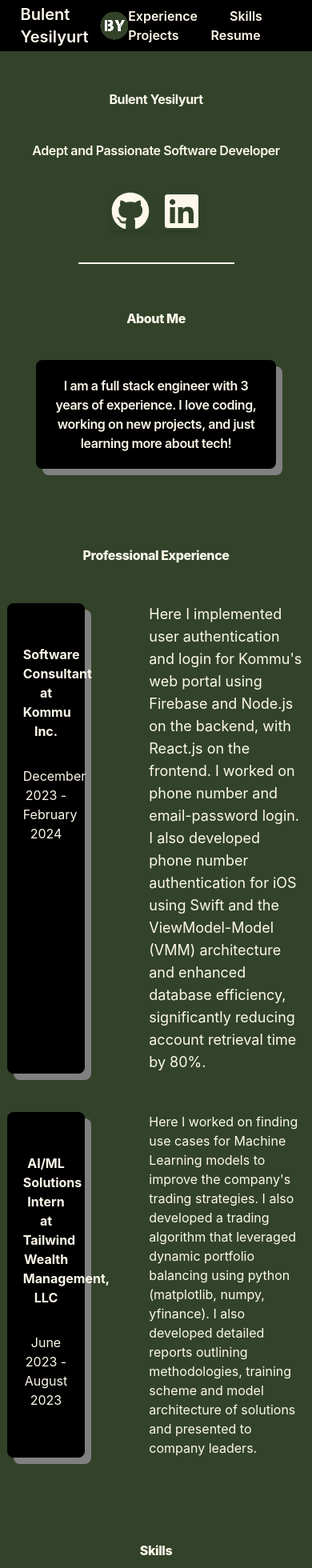
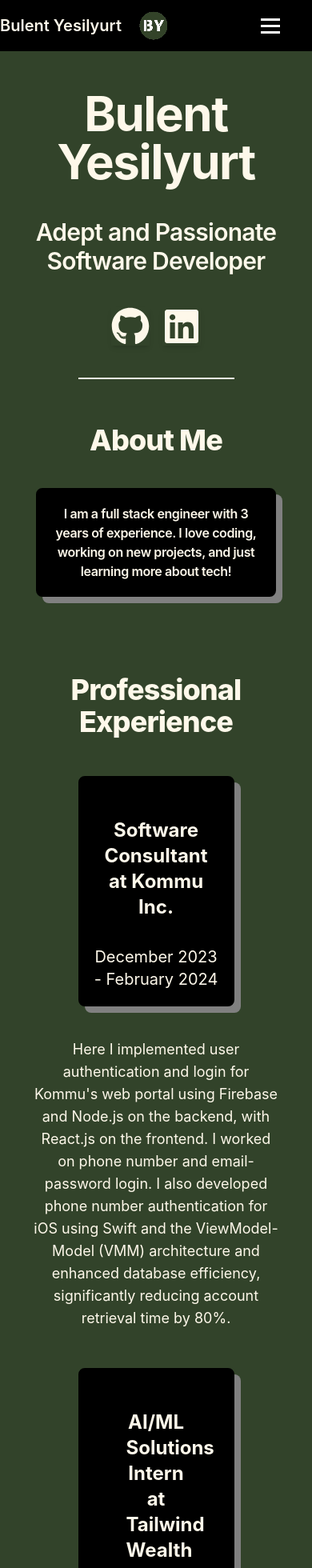
Before and after one commit to bulenty584/personal-website, a React (Create React App) app: page / in a window 390 px wide. Shown: the top 1960 px of the page at 80% size. Built offline with nearby package versions, Linux system fonts and the light colour scheme.

Commit message:
new hamburger icon, styling

```diff
--- a/public/index.html
+++ b/public/index.html
@@ -11,6 +11,8 @@
             rel="stylesheet"
             href="https://cdnjs.cloudflare.com/ajax/libs/hover.css/2.3.1/css/hover-min.css"
         />
+
+        <link rel="stylesheet" href="https://fonts.googleapis.com/css2?family=Material+Symbols+Outlined:opsz,wght,FILL,GRAD@24,400,0,0" />
 
         <link
           rel="website icon"
--- a/src/App.js
+++ b/src/App.js
@@ -7,17 +7,16 @@ import { FaLinkedin } from "react-icons/fa";
 import { SiDevpost } from "react-icons/si";
 import Skills from "./Components/Skills/Skills";
 import Projects  from "./Components/Projects/Projects";
-import ProjectCard from "./Components/ProjectCard/ProjectCard"
 function App() {
   return (
     <>
       <div className="flex-col">
         <TopBar />
         <div className="main-content w-full flex flex-col items-center">
-          <h1 className="flex pt-28 pb-10 font-bold tracking-tight sm:text-7xl md:text-7xl md:leading-14 text-warm_white" id="h1">
+          <h1 className="flex pt-28 pb-10 font-bold tracking-tight text-6xl md:text-7xl md:leading-14 text-warm_white" id="h1">
             Bulent Yesilyurt
           </h1>
-          <h2 className="flex pb-10 font-semibold tracking-tight sm:text-2xl sm:leading-10 md:text-3xl md:leading-14 text-warm_white" id="h2_descr">
+          <h2 className="flex pb-10 font-semibold tracking-tight text-3xl sm:leading-10 md:text-3xl md:leading-14 text-warm_white" id="h2_descr">
             Adept and Passionate Software Developer
           </h2>
           <div className="flex flex-row space-x-4" id="symbols">
@@ -27,7 +26,7 @@ function App() {
           <hr className="mt-10 w-3/6 border-t-2 border-warm_white my-4" />
         <h2
 
-          className="flex pt-10 pb-10 font-extrabold tracking-tight sm:text-4xl sm:leading-10 md:text-5xl md:leading-14 text-warm_white"
+          className="flex pt-10 pb-10 font-extrabold tracking-tight text-4xl sm:leading-10 md:text-5xl md:leading-14 text-warm_white"
           id="abtme"
         >
           About Me
--- a/src/Components/Experience/Experience.js
+++ b/src/Components/Experience/Experience.js
@@ -8,52 +8,41 @@ function Experience() {
   return (
     <>
       <div id="exp">
-      <div className="flex items-center justify-center mt-12">
-        <div className="space-y-2 pb-8 pt-6 md:space-y-5"
-        data-aos="fade-up"
-        data-aos-duration="1000"
-        >
-          <h1
-            className="text-center w-full font-extrabold tracking-tight sm:text-4xl sm:leading-10 md:text-5xl md:leading-14 text-warm_white"
-          >
+        <div className="flex flex-col items-center justify-center mt-12">
+          <div className="space-y-2 pb-8 pt-6 md:space-y-5" data-aos="fade-up" data-aos-duration="1000">
+            <h1 className="text-center w-full font-extrabold tracking-tight text-4xl sm:leading-10 md:text-5xl md:leading-14 text-warm_white">
               Professional Experience
             </h1>
-          <div className = "flex-row space-x-20 flex justify-center">
-          <div className="mt-10 p-4 bg-black rounded-lg border-4
-          border-black shadow-[8px_8px_0px_grey] w-1/4"
-          >
-          <h2 className="mt-8 mb-8 text-center lg:text-2xl font-bold l3 text-warm_white md:text-1xl">
+            <div className="flex flex-col lg:flex-row lg:space-x-20 justify-center items-center">
+              <div className="w-1/2 mt-10 p-4 bg-black rounded-lg border-4 border-black shadow-[8px_8px_0px_grey] md:w-1/2 lg:w-1/4">
+                <h2 className="mt-8 mb-8 text-center text-2xl font-bold text-warm_white">
                   Software Consultant at Kommu Inc.
                 </h2>
-          <p className="lg:text-1xl l0 text-gray-500 dark:text-gray-400 text-warm_white">
+                <p className="text-center text-xl text-gray-500 dark:text-gray-400 text-warm_white">
                   December 2023 - February 2024
                 </p>
               </div>
-          <p className="mt-10 text-left m-0 w-1/2 text-lg l0 text-gray-500 dark:text-gray-400 text-warm_white">
+              <p className="pr-10 pl-10 mt-10 text-center m-0 w-full sm:w-1/2 md:w-1/2 lg:w-1/2 text-lg text-gray-500 dark:text-gray-400 text-warm_white">
                 Here I implemented user authentication and login for Kommu's web portal using Firebase and Node.js on the backend, with React.js on the frontend. I worked on phone number and email-password login.
                 I also developed phone number authentication for iOS using Swift and the ViewModel-Model (VMM) architecture and enhanced database efficiency, significantly reducing account retrieval time by 80%.
               </p>
             </div>
-          <div className = "flex-row space-x-20 flex justify-center">
-          <div className="mt-10 p-4 bg-black rounded-lg border-4
-          border-black shadow-[8px_8px_0px_grey] transition-transform transform-gpu
-          hover:scale-106 transition-duration-300 w-1/4"
-          >
-          <h2 className="mt-8 mb-8 text-center lg:text-2xl md:text-xl font-bold l3 text-warm_white">
+            <div className="flex flex-col lg:flex-row lg:space-x-20 justify-center items-center">
+              <div className="mt-10 p-4 bg-black rounded-lg border-4 border-black shadow-[8px_8px_0px_grey] transition-transform transform-gpu hover:scale-106 transition-duration-300 w-1/2 md:w-1/2 lg:w-1/4">
+                <h2 className="pr-10 pl-10 mt-8 mb-8 text-center text-2xl font-bold text-warm_white">
                   AI/ML Solutions Intern at Tailwind Wealth Management, LLC
                 </h2>
-          <p className="lg:text-xl l0 text-gray-500 dark:text-gray-400 text-warm_white">
+                <p className="text-center text-xl text-gray-500 dark:text-gray-400 text-warm_white">
                   June 2023 - August 2023
                 </p>
               </div>
-          <p className="mt-10 text-left m-0 w-1/2 lg:text-2xl md:text-lg l0 text-gray-500 dark:text-gray-400 text-warm_white">
+              <p className="mt-10 text-center m-0 w-full md:w-1/2 lg:w-1/2 text-lg text-gray-500 dark:text-gray-400 text-warm_white">
                 Here I worked on finding use cases for Machine Learning models to improve the company's trading strategies. I also developed a trading algorithm that leveraged dynamic portfolio balancing using python (matplotlib, numpy, yfinance). I also developed detailed reports outlining methodologies, training scheme and model architecture of solutions and presented to company leaders.
               </p>
             </div>
           </div>
         </div>
       </div>
-
     </>
   );
 }
--- a/src/Components/Projects/Projects.js
+++ b/src/Components/Projects/Projects.js
@@ -15,7 +15,7 @@ function Projects(){
             data-aos="fade-up"
             data-aos-duration="1000"
             >
-                <h1 className="text-center w-full font-extrabold tracking-tight sm:text-4xl sm:leading-10 md:text-5xl md:leading-14 text-warm_white">
+                <h1 className="text-center w-full font-extrabold tracking-tight text-4xl sm:leading-10 md:text-5xl md:leading-14 text-warm_white">
                     Projects
                 </h1>
                 <h2 className="pt-10 text-center w-full font-extrabold tracking-tight sm:text-1xl sm:leading-10 md:text-1xl md:leading-14 text-warm_white">
--- a/src/Components/Skills/Skills.js
+++ b/src/Components/Skills/Skills.js
@@ -11,10 +11,10 @@ function Skills() {
                 data-aos="fade-up"
                 data-aos-duration="1000"
             >
-                <h1 className="text-center w-full font-extrabold tracking-tight sm:text-4xl sm:leading-10 md:text-5xl md:leading-14 text-warm_white">
+                <h1 className="text-center w-full font-extrabold tracking-tight text-4xl sm:leading-10 md:text-5xl md:leading-14 text-warm_white">
                     Skills
                 </h1>
-                <h2 className="pt-6 pb-6  text-center w-full font-semibold tracking-tight sm:text-3xl sm:leading-10 md:text-4xl md:leading-14 text-warm_white">
+                <h2 className="pt-6 pb-6  text-center w-full font-semibold tracking-tight text-4xl sm:leading-10 md:text-4xl md:leading-14 text-warm_white">
                     Languages
                 </h2>
                 <div className="mx-auto box-border w-5/6 bg-gray rounded-lg border-4 border-white">
--- a/src/Components/TopBar/TopBar.css
+++ b/src/Components/TopBar/TopBar.css
@@ -2,8 +2,19 @@
 @tailwind components;
 @tailwind utilities;
 
-.underline-custom::after {
-    /* Change this to adjust the underline thickness */
-    background: white; /* Change this to your desired color */
-    transition: 0.3s ease-in-out;
+.hamburger {
+    display: flex;
+    flex-direction: column;
+    justify-content: space-around;
+    width: 24px;
+    height: 24px;
+    cursor: pointer;
   }
+  .hamburger div {
+    width: 100%;
+    height: 3px;
+    background-color: #fff;
+  }
+  #mobile-menu {
+    z-index: 1; /* Ensure it is above other content */
+  }
--- a/src/Components/TopBar/TopBar.js
+++ b/src/Components/TopBar/TopBar.js
@@ -1,21 +1,25 @@
-import React, { useState, useEffect } from "react";
+import React, { useState } from "react";
 import { NavLink } from "react-router-dom";
 import "./TopBar.css";
 import logo from "../../Assets/Logo.png";
 
 function TopBar() {
+  const [menuOpen, setMenuOpen] = useState(false);
+
+  const toggleMenu = () => {
+    setMenuOpen(!menuOpen);
+  };
 
   return (
-
     <header className="navHeader">
       <nav>
-        <div className="bg-black text-warm_white flex items-center w-full h-1/12 box-border fixed justify-between z-10 top-0">
-          <span className=" text-warm_white text-xl font-semibold font-sans pl-10 float-left h-1/12 box-border flex items-center justify-center">
+        <div className="bg-black text-warm_white flex items-center w-full h-16 box-border fixed justify-between z-10 top-0">
+          <span className="text-warm_white text-xl font-semibold font-sans flex items-center">
             <NavLink to="/">Bulent Yesilyurt</NavLink>
-            <img src={logo} alt="logo"/>
+            <img src={logo} alt="logo" className="ml-2" />
           </span>
-          <div className="menu">
-            <ul className="">
+          <div className="hidden md:flex space-x-4">
+            <ul className="flex space-x-4">
               <li className="font-semibold font-sans">
                 <a className="mr-10 cool-underline" href="#exp">
                   Experience
@@ -37,6 +41,42 @@ function TopBar() {
               </li>
             </ul>
           </div>
+          <div className="md:hidden pr-10">
+            <div id="hamburger" className="hamburger" onClick={toggleMenu}>
+            {menuOpen ? (
+                <span class="material-symbols-outlined">
+                close
+                </span>
+              ) : (
+                <div className="hamburger">
+                  <div></div>
+                  <div></div>
+                  <div></div>
+                </div>
+              )}
+              <div></div>
+              <div></div>
+            </div>
+          </div>
+        </div>
+        <div id="mobile-menu" className={`md:hidden fixed text-warm_white w-full bg-black font-sans font-semibold pt-14 ${menuOpen ? '' : 'hidden'}`}>
+          <div className={'flex flex-col items-center justify-center' }>
+            <a href="#exp" className=" text-sm py-1 cool-underline">
+              Experience
+            </a>
+            <a href="#skills" className=" px-4 py-1 text-sm cool-underline">
+              Skills
+            </a>
+            <a href="#projects" className=" px-4 py-1 text-sm cool-underline">
+              Projects
+            </a>
+            <a
+              href="/BYResume2025.pdf"
+              className="px-4 py-1 text-sm cool-underline"
+            >
+              Resume
+            </a>
+          </div>
         </div>
       </nav>
     </header>
--- a/tailwind.config.js
+++ b/tailwind.config.js
@@ -107,7 +107,7 @@ module.exports = {
           backgroundColor: 'white',
           transform: 'scaleX(0)',
           transformOrigin: 'bottom right',
-          transition: 'transform 0.4s ease-in-out',
+          transition: 'transform 0.3s ease-in-out',
         },
         '.cool-underline:hover::after': {
           transform: 'scaleX(1)',
```
Also changed, not shown: src/Assets/Logo_.png (deleted). Lines whose indentation alone changed are shown as unchanged.
